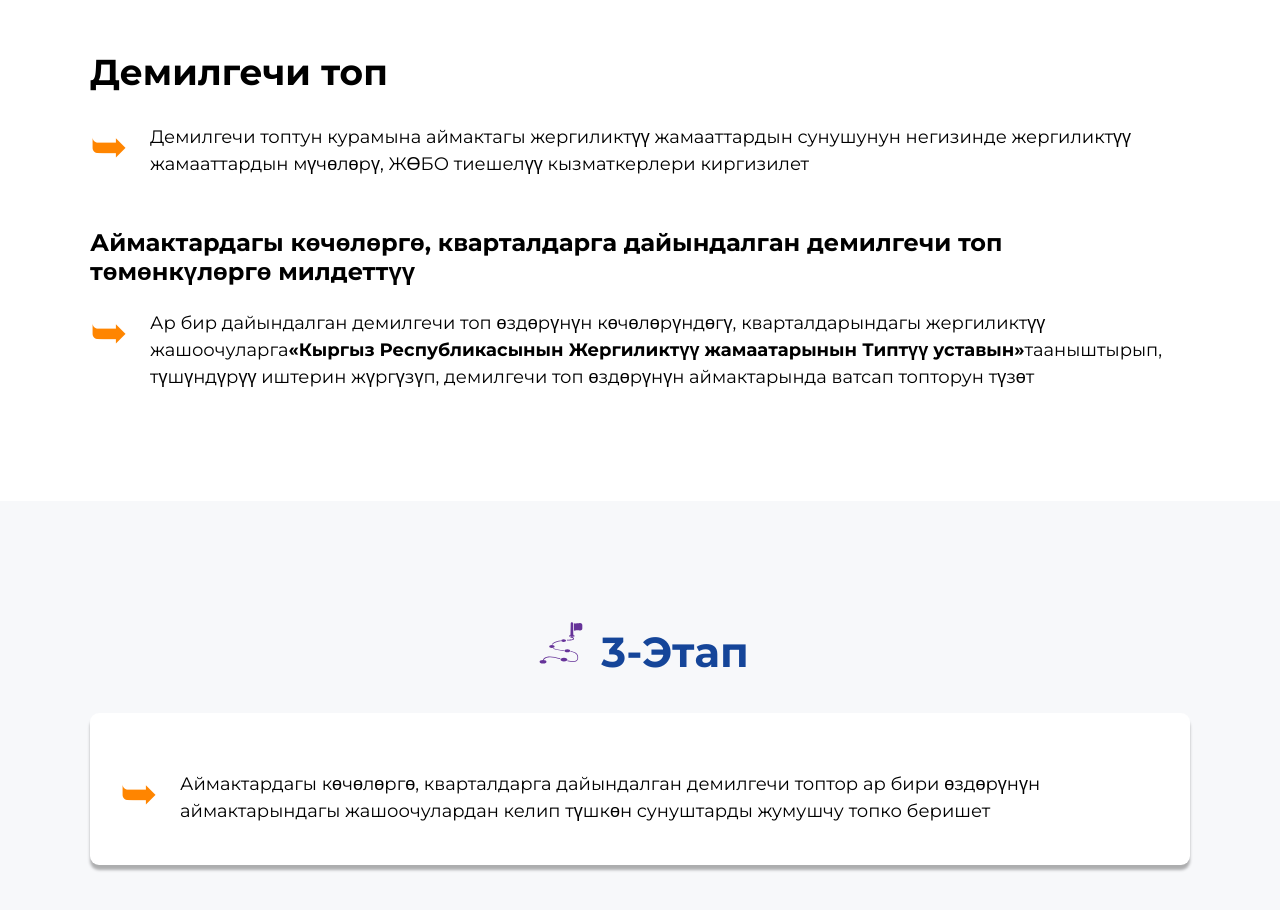
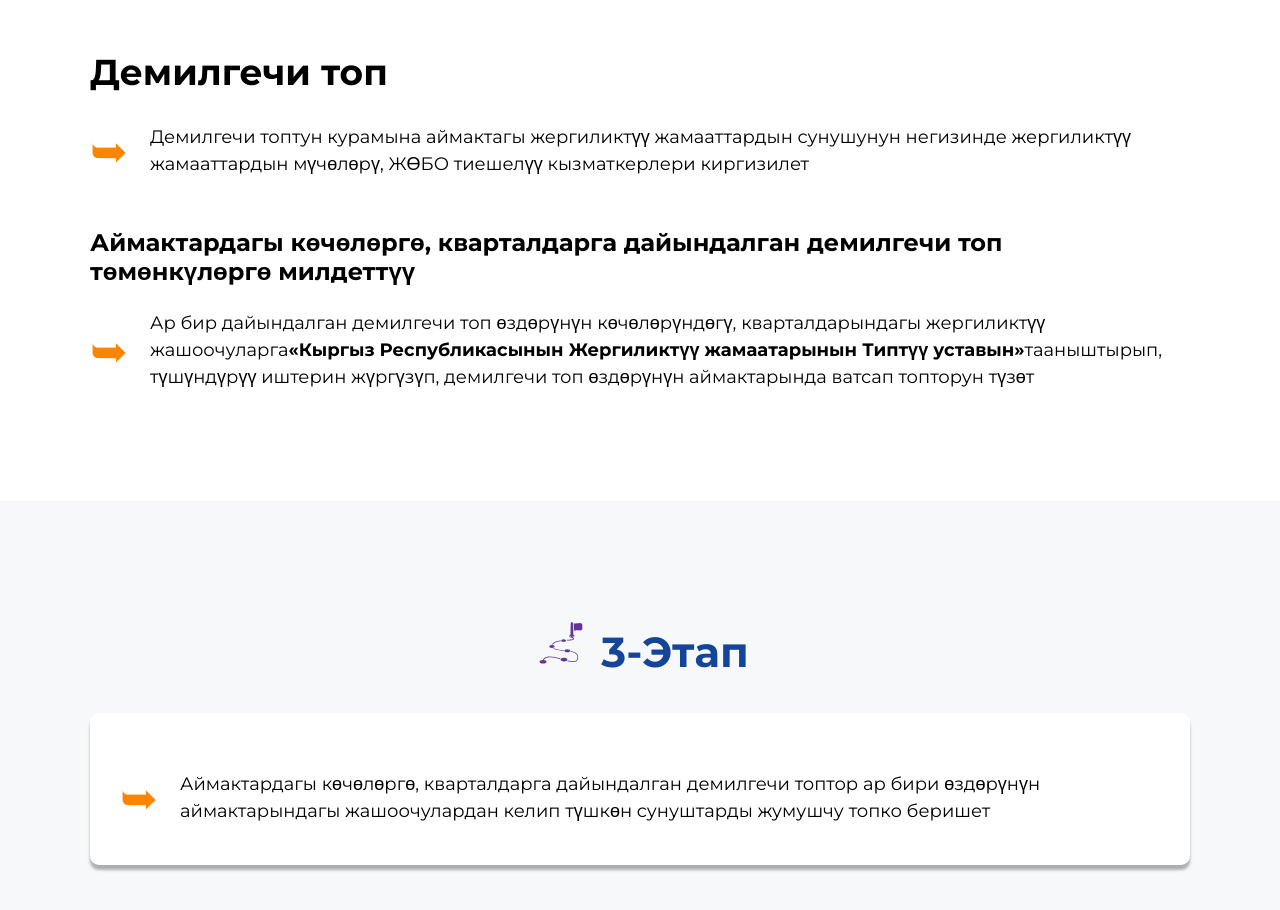
Before and after one commit to zhanybekovich/gagsmu, a Gatsby site: page / in a window 1280 px wide. Shown: the part 3960-4870 px from the top of the page. Built offline with nearby package versions, Linux system fonts and the light colour scheme; Gatsby itself is replaced by a stand-in of ours.

Commit message:
Fix position

```diff
--- a/src/components/initGroup/init-group.scss
+++ b/src/components/initGroup/init-group.scss
@@ -9,7 +9,8 @@
     &::before {
       content: "\27A5";
       position: absolute;
-      top: -12px;
+      top: 50%;
+      transform: translateY(-50%);
       left: 0;
       font-size: 45px;
       color: #ff8500;
```
